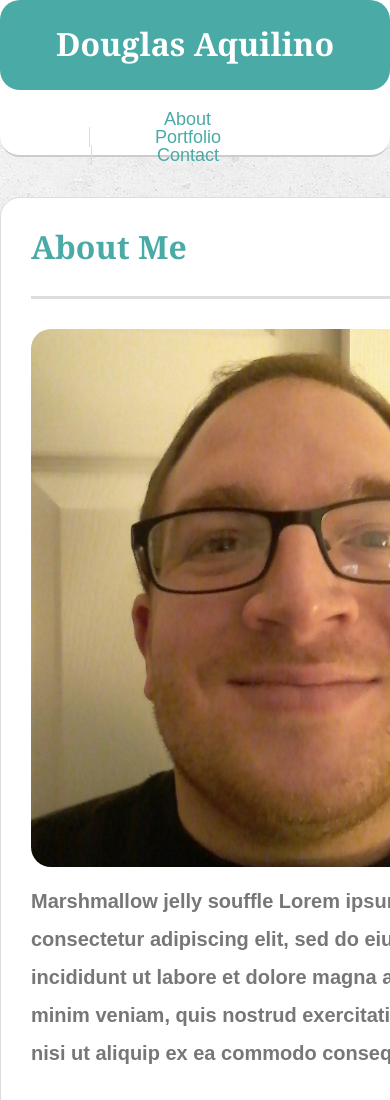
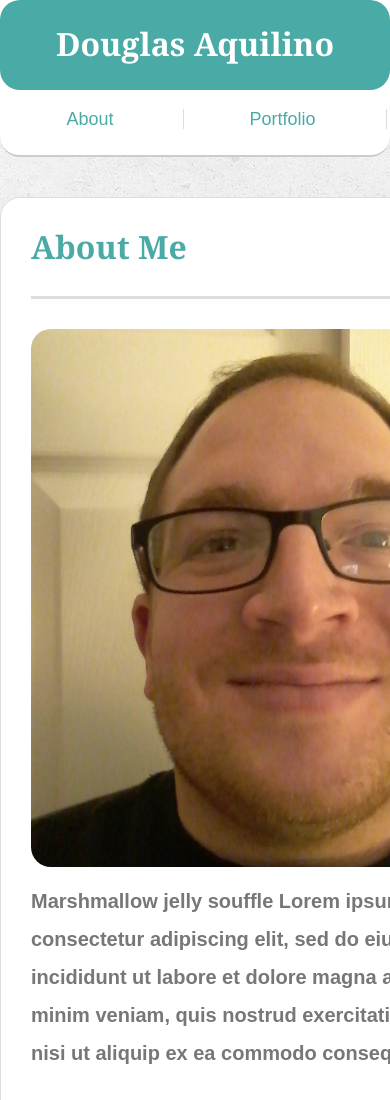
Before and after one commit to daquilino/Responsive-Portfolio, a plain HTML site: page index.html in a window 390 px wide. Shown: the top 1100 px of the page. Drawn offline with Linux system fonts and the light colour scheme.

Commit message:
Final completeion of all code.

```diff
--- a/assets/css/style.css
+++ b/assets/css/style.css
@@ -1,4 +1,3 @@
-@import "reset.css";
 
 html, body {
 		height: 100%;
@@ -29,7 +28,7 @@ h1, h2, h3, h4, h5, h6 {
 	font-family: 'Georgia', Times, Times New Roman, serif;
 }
 
-.rounded  {border-radius: 20px;	} 				/* rounds border */
+.rounded  {border-radius: 20px;	} 	 /* rounds border */
 
 .clear{ clear: both; }  /** clears float**/
 
@@ -60,12 +59,10 @@ header {
 
 }
 
-
 #my-name {
 
 	color: #ffffff;
 	background: #4aaaa5;
-	/*float: left;*/
 	margin-left: 150px;
 	height:62px;
 	width: 350px;
@@ -77,7 +74,8 @@ nav {
 
 	position: absolute;
 	top: 35px;
-	right: 250px;
+	left: 840px;
+	min-width: 250px;
 }
 
 a.nav-menu {
@@ -111,7 +109,6 @@ a+a.nav-menu { border-left:1px solid #dddddd; }
 	width: 175px;
 	margin-right: 25px;
 	margin-bottom: 25px;
-
 }
 
 p {
@@ -119,7 +116,6 @@ p {
 	position:relative;
 	top: -10px;
 }
-
 
 /*****************************************************************/
 /********************* Side Bar Styles ***************************/
@@ -158,7 +154,6 @@ img.sidebar-links{
 	height: 58px;
 	margin-left: 2px;
 }
-
 
 /*****************************************************************/
 /*********************** Footer Styles ***************************/
@@ -215,8 +210,8 @@ footer {
 }
 
 
-/*********************************************************************/
-/***************************** Portfolio Page Style ******************/
+/**********************************************************/
+/****************** Portfolio Page Style ******************/
 
 .portfolio-figure {
 
@@ -247,8 +242,8 @@ footer {
 #figure2, #figure4 { float:right; }
 
 
-/****************************************************************************************/
-/***************************** Responsive max-width: 980px ******************************/
+/**********************************************************************/
+/************* Responsive max-width: 980px ***************************/
 
 
 @media only screen and (max-width: 980px){
@@ -271,7 +266,8 @@ footer {
 		width: 350px;
 		margin-top:0px;
 		padding-top: 28px;
-}
+	}
+
 	#main {
 
 		text-align: left;
@@ -305,7 +301,7 @@ footer {
 	nav {
 
 		position: absolute;
-		right: 90px;
+		left: 580px;
 	}
 
 
@@ -317,7 +313,7 @@ footer {
 	}
 
 
-}
+}/* END @media 980px*/
 
 /****************************************************************************************/
 /***************************** Responsive max-width: 768px ******************************/
@@ -374,7 +370,7 @@ footer {
 	nav {
 
 		position: absolute;
-		right: 15px;
+		left: 450px;
 	}
 
 		/*********************  768px Portfolio Page Style  ********************/
@@ -386,12 +382,13 @@ footer {
 		margin-bottom: 40px;
 	}
 
-}
+}/* END @media 768px */
 
 /****************************************************************************************/
 /***************************** Responsive max-width: 640px ******************************/
 
 @media only screen and (max-width: 640px){
+
 	.wrapper {
 
 		min-height: 100%;
@@ -439,8 +436,6 @@ footer {
 
 		color: #ffffff;
 		background: #4aaaa5;
-
-
 		height:62px;
 		width: 100%;
 		margin-left: 0px;
@@ -453,6 +448,7 @@ footer {
 		position: absolute;
 		top: 110px;
 		left: 0px;
+		min-width: 580px;
 
 	}
 
@@ -465,5 +461,4 @@ footer {
 		width: 100%;
 	}
 
-
-}
+}/* END @media 640px */
--- a/index.html
+++ b/index.html
@@ -1,21 +1,27 @@
 <!DOCTYPE html>
 <html lang="en-us">
+
 <head>
 	<meta charset="UTF-8">
 	<meta name="viewport" content="width=device-width, initial-scale=1.0">
 
 	<title>About Me</title>
+
+	<link rel="stylesheet" type="text/css" href="assets/css/reset.css">
 	<link rel="stylesheet" type="text/css" href="assets/css/style.css">
 </head>
+
 <body>
+
 	<header>
 		<h1 class="rounded" id="my-name">Douglas Aquilino</h1>
+		<nav>
 
-		<nav>
 			<a class="nav-menu nav-link" href="index.html">About</a>
 			<a class="nav-menu nav-link" href="portfolio.html">Portfolio</a>
 			<a class="nav-menu nav-link" href="contact.html">Contact</a>
 		</nav>
+
 	</header>
 
 	<div class="wrapper clear">
@@ -43,11 +49,13 @@
 						<img class="sidebar-links rounded sidebar-hover" src="assets/images/github.png" alt="GitHub">
 					</a>
 				</li>
+
 				<li>
 					<a href="https://www.linkedin.com/in/douglas-aquilino-83334880" target="_blank">
 						<img class="sidebar-links rounded sidebar-hover" src="assets/images/linkedin.png" alt="LinkedIn">
 					</a>
 				</li>
+
 				<li>
 					<a href="http://stackoverflow.com/users/7448313/daquilino?tab=profile" target="_blank">
 						<img class="sidebar-links rounded sidebar-hover" src="assets/images/stackoverflow.png" alt="StackOverflow">
```
Also changed, not shown: contact.html (+5 -1 lines), portfolio.html (+11 -1 lines).
